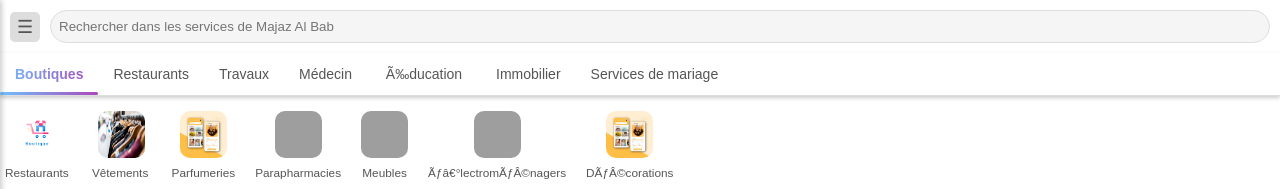
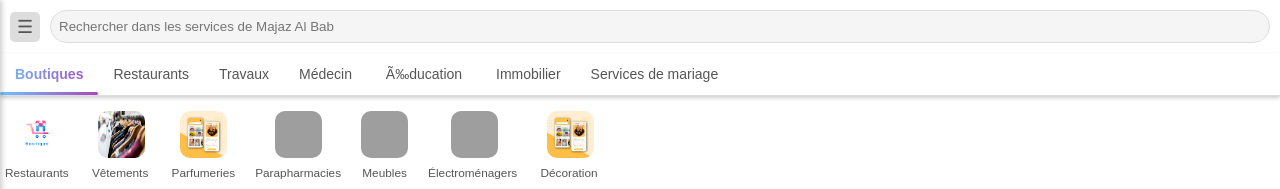
Before and after one commit to Oussamahammami2023/T2, a plain HTML site: page index.html in a window 1280 px wide. Shown: the top 189 px of the page. Drawn offline with Linux system fonts and the light colour scheme; grey boxes are pictures that could not be loaded.

Commit message:
حفظ التعديلات في الملف index.html

```diff
--- a/index.html
+++ b/index.html
@@ -295,14 +295,14 @@ body {
     </div>
     <div>
         <a href="/T2-main/index4.html">
-            <img src="https://github.com/Oussamahammami2023/T2/blob/15d75431973aa24aa18923a875d29628348f203a/images/Screenshot_2024-12-26-01-00-10-108_com.android.chrome.jpg" alt="Twitter">
-            <p>Ãƒâ€°lectromÃƒÂ©nagers</p>
+            </a><img src="https://github.com/Oussamahammami2023/T2/blob/15d75431973aa24aa18923a875d29628348f203a/images/Screenshot_2024-12-26-01-00-10-108_com.android.chrome.jpg" alt="Twitter">
+            <p>Électroménagers&nbsp;</p><a href="/T2-main/index4.html">
         </a>
     </div>
       <div>
         <a href="/T2-main/index4.html">
-            <img src="https://github.com/Oussamahammami2023/T2/blob/15d75431973aa24aa18923a875d29628348f203a/images/beauty-yourself-salon-booking-app_52683-38577.jpg" alt="Twitter">
-            <p>DÃƒÂ©corations</p>
+            </a><img src="https://github.com/Oussamahammami2023/T2/blob/15d75431973aa24aa18923a875d29628348f203a/images/beauty-yourself-salon-booking-app_52683-38577.jpg" alt="Twitter">
+            <p><a href="/T2-main/index4.html">D</a>écoration&nbsp;</p><a href="/T2-main/index4.html">
         </a>
     </div>
 </div>
```
